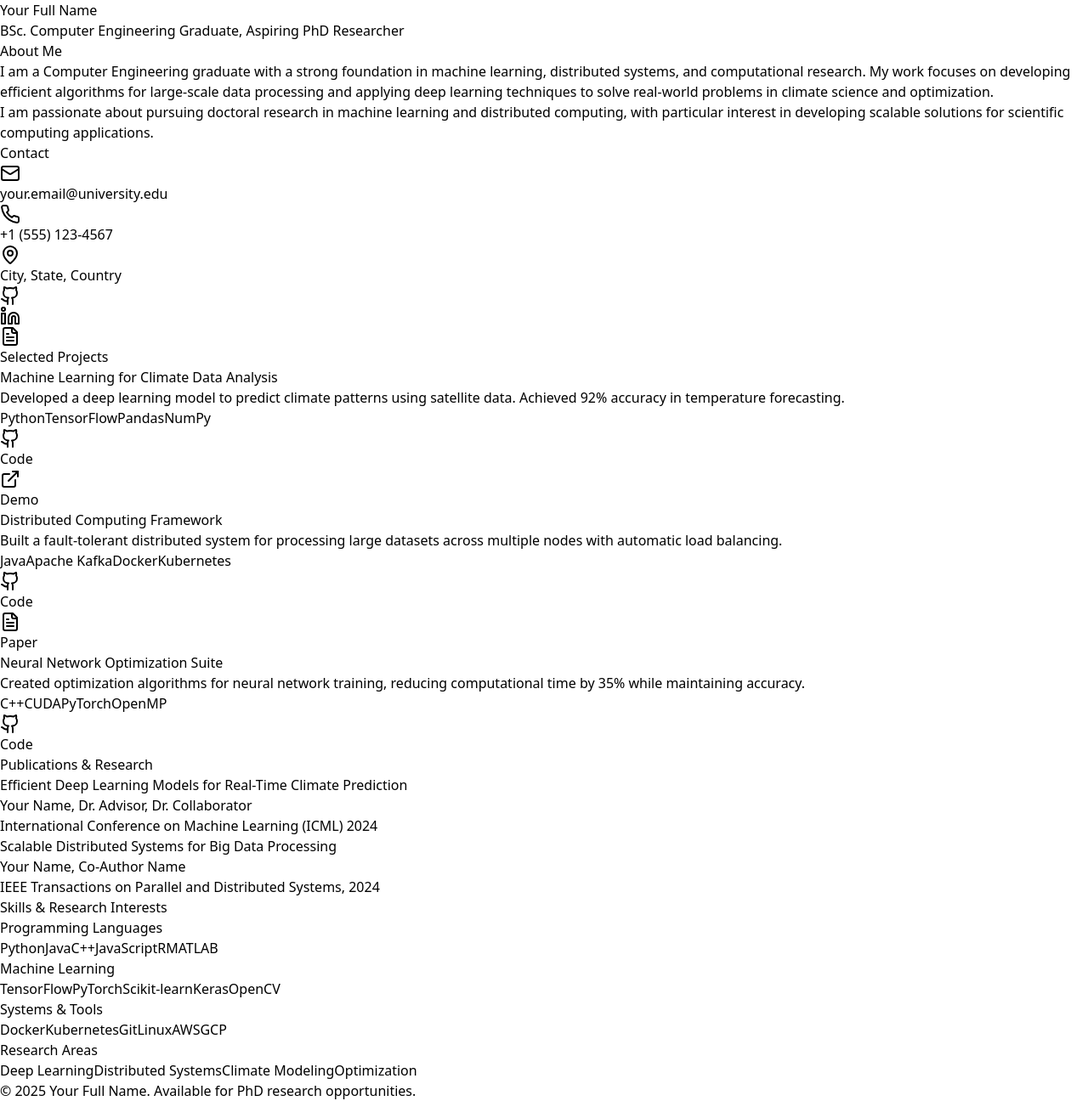
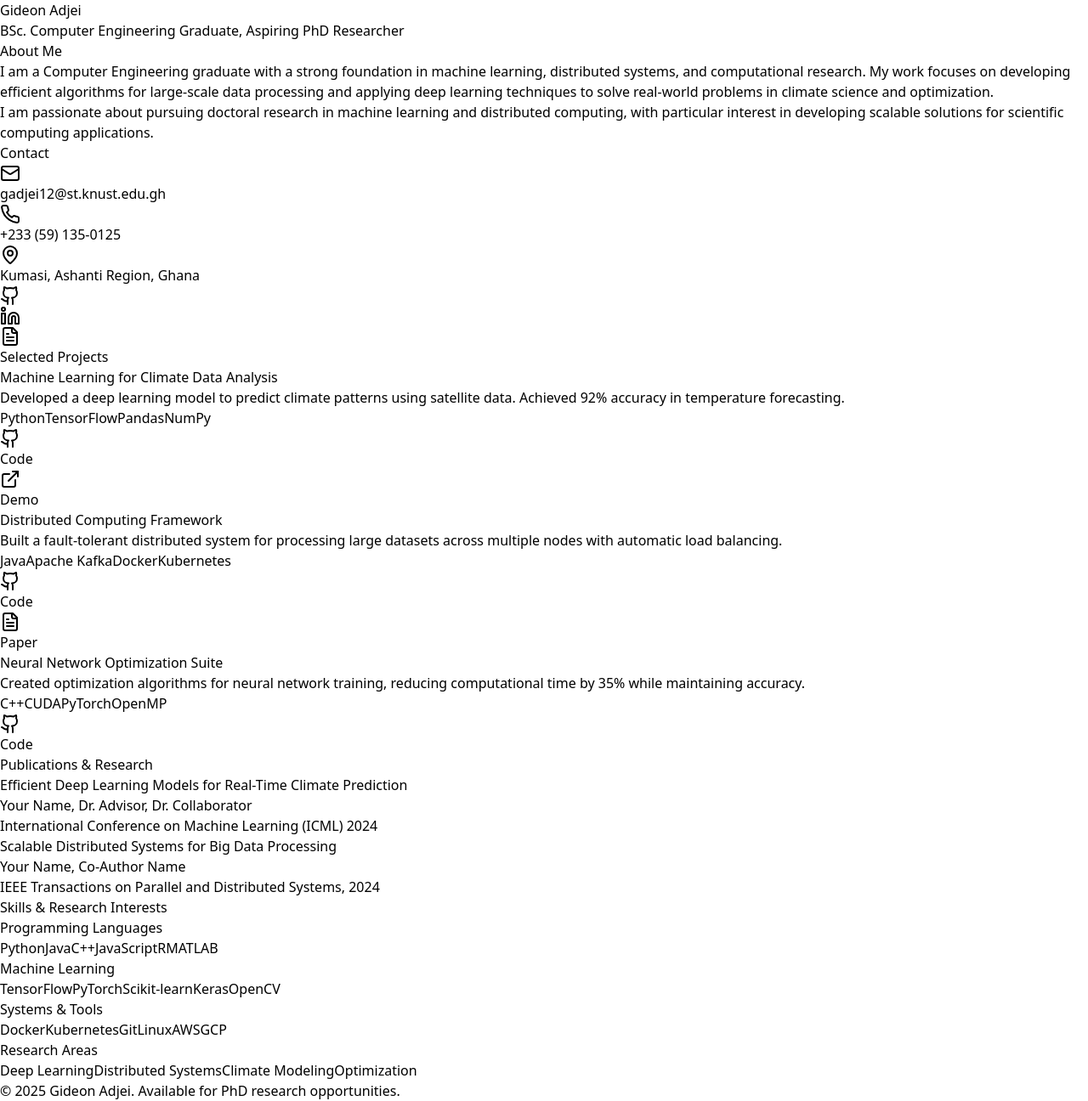
Before and after one commit to k-ojo/Portfolio, a React (Vite) app: page / in a window 1280 px wide. Shown: the whole page at 85% size. Built offline with nearby package versions, Linux system fonts and the light colour scheme.

Commit message:
added files

```diff
--- a/src/Portfolio.jsx
+++ b/src/Portfolio.jsx
@@ -52,7 +52,7 @@ const Portfolio = () => {
       {/* Header */}
       <header className="bg-gray-50 border-b border-gray-200">
         <div className="max-w-4xl mx-auto px-6 py-8">
-          <h1 className="text-4xl font-light text-gray-900 mb-2">Your Full Name</h1>
+          <h1 className="text-4xl font-light text-gray-900 mb-2">Gideon Adjei</h1>
           <p className="text-lg text-gray-600">BSc. Computer Engineering Graduate, Aspiring PhD Researcher</p>
         </div>
       </header>
@@ -79,15 +79,15 @@ const Portfolio = () => {
               <div className="space-y-3">
                 <div className="flex items-center text-gray-600">
                   <Mail className="w-4 h-4 mr-3" />
-                  <span>your.email@university.edu</span>
+                  <span>gadjei12@st.knust.edu.gh</span>
                 </div>
                 <div className="flex items-center text-gray-600">
                   <Phone className="w-4 h-4 mr-3" />
-                  <span>+1 (555) 123-4567</span>
+                  <span>+233 (59) 135-0125</span>
                 </div>
                 <div className="flex items-center text-gray-600">
                   <MapPin className="w-4 h-4 mr-3" />
-                  <span>City, State, Country</span>
+                  <span>Kumasi, Ashanti Region, Ghana</span>
                 </div>
               </div>
 
@@ -186,7 +186,7 @@ const Portfolio = () => {
       <footer className="bg-gray-50 border-t border-gray-200 mt-16">
         <div className="max-w-4xl mx-auto px-6 py-8 text-center">
           <p className="text-gray-600">
-            © 2025 Your Full Name. Available for PhD research opportunities.
+            © 2025 Gideon Adjei. Available for PhD research opportunities.
           </p>
         </div>
       </footer>
```
